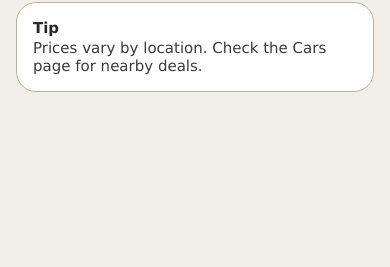
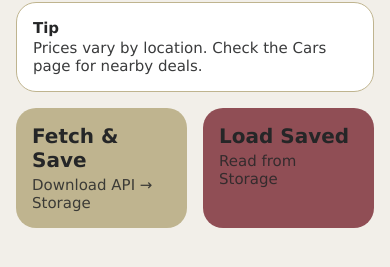
Before and after one commit to mikkel1510/react-native-app, a React Native app: screen /Home in a window 390 px wide. Shown: the part 505-772 px from the top of the page. Built offline with nearby package versions, Linux system fonts and the light colour scheme.

Commit message:
Fetching data and saving it from api

```diff
--- a/Home.tsx
+++ b/Home.tsx
@@ -10,14 +10,70 @@ import {
   StyleSheet,
   ImageBackground,
   Platform,
+  Alert,
 } from "react-native";
 import { Colors, Spacing, Border, Font } from "./constants";
+import { useState } from "react";
+import AsyncStorage from "@react-native-async-storage/async-storage";
 
 const heroImg =
   "https://images.unsplash.com/photo-1503376780353-7e6692767b70?q=80&w=1600&auto=format&fit=crop"; // car photo
 
+const apiURL = "https://raw.githubusercontent.com/mikkel1510/react-native-app/main/data.json";
+
+
 const HomeScreen: React.FC = () => {
   const navigation = useNavigation();
+
+  const [data, setData] = useState<any[]>([]);
+  const [status, setStatus] = useState<string>("");
+
+  const storeKey = "cars";
+
+  const fetchData = async () => {
+    try {
+      setStatus("Fetching...");
+      const res = await fetch(apiURL);
+      const json = await res.json();
+      const list = Array.isArray(json) ? json : (json?.cars ?? []);
+      setData(json);
+      await AsyncStorage.setItem(storeKey, JSON.stringify(json));
+
+      const msg = `Saved ${list.length} items to storage.`;
+      setStatus(msg);
+      Alert.alert("Fetch complete", msg);
+
+    } catch (e: any) {
+      const msg = `Fetch failed: ${String(e?.message || e)}`;
+      setStatus(msg);
+      Alert.alert("Error", msg);
+    }
+  };
+
+  const getStoredData = async () => {
+    try {
+      setStatus("Loading from storage...");
+      const v = await AsyncStorage.getItem(storeKey);
+      if (v) {
+        const parsed = JSON.parse(v);
+        const list = Array.isArray(parsed) ? parsed : (parsed?.cars ?? []);
+        setData(list);
+        const msg = `Loaded ${list.length} items from storage.`;
+        setStatus(msg);
+        Alert.alert("Loaded", msg);
+      } else {
+        const msg = "No stored data under key 'cars'.";
+        setStatus(msg);
+        Alert.alert("Info", msg);
+      }
+    } catch (e: any) {
+      const msg = `Load failed: ${String(e?.message || e)}`;
+      setStatus(msg);
+      Alert.alert("Error", msg);
+    }
+  };
+
+
 
   return (
     <SafeAreaView style={styles.safe}>
@@ -40,13 +96,8 @@ const HomeScreen: React.FC = () => {
           <View style={styles.heroContent}>
             <Text style={styles.heroTitle}>Rent a Car</Text>
             <Text style={styles.heroSub}>Browse, compare, reserve</Text>
-            <Pressable
-              style={[styles.btn, styles.btnAccent]}
-              onPress={() => navigation.navigate("Cars" as never)}
-            >
-              <Text style={[styles.btnText, styles.btnAccentText]}>
-                Explore Cars
-              </Text>
+            <Pressable style={[styles.btn, styles.btnAccent]} onPress={() => navigation.navigate("Cars" as never)} >
+              <Text style={[styles.btnText, styles.btnAccentText]}> Explore Cars </Text>
             </Pressable>
           </View>
         </ImageBackground>
@@ -83,6 +134,16 @@ const HomeScreen: React.FC = () => {
             Prices vary by location. Check the Cars page for nearby deals.
           </Text>
         </View>
+            <View style={[styles.row]}>
+              <Pressable style={[styles.tile, styles.tilePrimary]} onPress={fetchData}>
+                <Text style={styles.tileTitle}>Fetch & Save</Text>
+                <Text style={styles.tileText}>Download API → Storage</Text>
+              </Pressable>
+              <Pressable style={[styles.tile, styles.tileSupport]} onPress={getStoredData}>
+                <Text style={styles.tileTitle}>Load Saved</Text>
+                <Text style={styles.tileText}>Read from Storage</Text>
+              </Pressable>
+            </View>
       </ScrollView>
     </SafeAreaView>
   );
```
